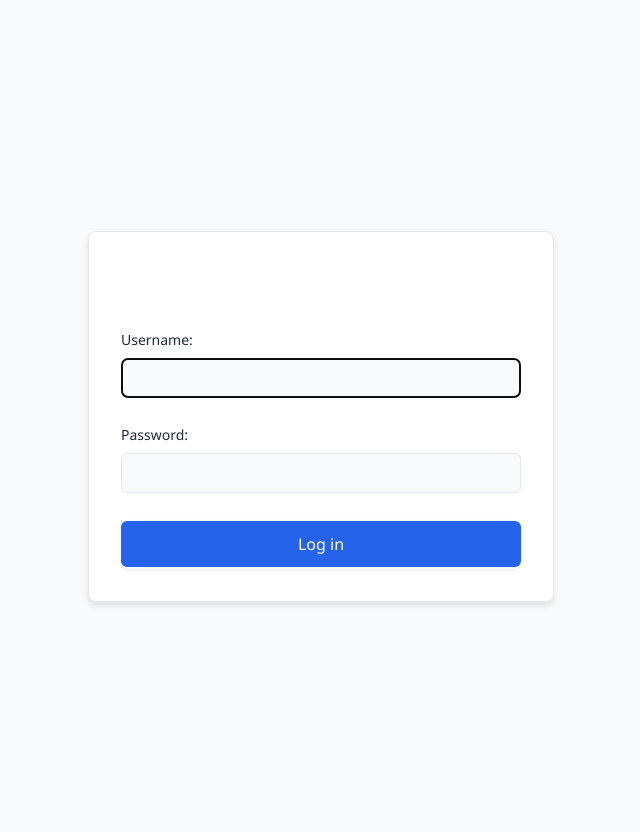
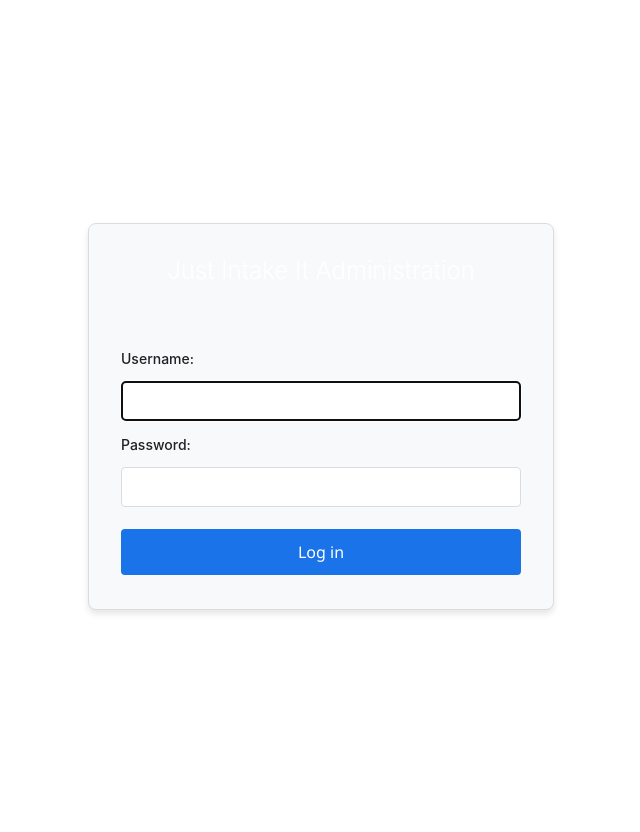
Before and after one commit to JustCodeIt760/JustIntakeIt, a Django app: a page that uses project_initiation/templates/admin/login.html in a window 1280 px wide. Shown: the whole page, without its empty margins (319-959 px from the left). Run offline with Django 5.2, Linux system fonts and the light colour scheme.

Commit message:
admin styling

```diff
--- a/project_initiation/templates/admin/base_site.html
+++ b/project_initiation/templates/admin/base_site.html
@@ -6,152 +6,108 @@
 {% block extrastyle %}
 <style>
     :root {
-        --primary: #2563eb;
-        --secondary: #64748b;
-        --accent: #3b82f6;
-        --primary-fg: #fff;
-        --body-fg: #1e293b;
-        --body-bg: #f8fafc;
-        --header-color: #fff;
-        --darkened-bg: #f1f5f9;
+        --primary-color: #1a73e8;
+        --secondary-color: #5f6368;
+        --success-color: #34a853;
+        --warning-color: #fbbc05;
+        --error-color: #ea4335;
+        --background-color: #ffffff;
+        --surface-color: #f8f9fa;
+        --text-color: #202124;
+        --border-color: #dadce0;
     }
 
-    /* Header */
-    #header {
-        background: var(--primary);
-        color: var(--header-color);
-        padding: 1rem;
-    }
-    #header a:link, #header a:visited {
-        color: var(--header-color);
+    @media (prefers-color-scheme: dark) {
+        :root {
+            --primary-color: #8ab4f8;
+            --secondary-color: #9aa0a6;
+            --success-color: #81c995;
+            --warning-color: #fdd663;
+            --error-color: #f28b82;
+            --background-color: #202124;
+            --surface-color: #292a2d;
+            --text-color: #e8eaed;
+            --border-color: #3c4043;
+        }
     }
 
-    /* Branding */
-    #branding h1 {
-        font-weight: 600;
-        font-size: 1.5rem;
+    body {
+        background-color: var(--background-color);
+        color: var(--text-color);
+        font-family: -apple-system, BlinkMacSystemFont, "Segoe UI", Roboto, Oxygen-Sans, Ubuntu, Cantarell, "Helvetica Neue", sans-serif;
     }
 
-    /* Content */
-    #content {
-        padding: 1.5rem;
+    #header {
+        background: var(--surface-color);
+        color: var(--text-color);
+        border-bottom: 1px solid var(--border-color);
+        padding: 1rem 2rem;
     }
 
-    /* Forms */
-    .module {
-        background: white;
-        border-radius: 0.5rem;
-        box-shadow: 0 1px 3px rgba(0,0,0,0.1);
-        margin-bottom: 1.5rem;
-        padding: 1rem;
+    #branding h1 {
+        color: var(--primary-color);
     }
 
-    .submit-row {
-        background: white;
-        border: none;
+    .module h2, .module caption {
+        background: var(--surface-color);
+        color: var(--text-color);
         padding: 1rem;
-        border-radius: 0.5rem;
+        border-radius: 8px 8px 0 0;
+    }
+
+    .module {
+        background: var(--surface-color);
+        border: 1px solid var(--border-color);
+        border-radius: 8px;
+        margin-bottom: 1.5rem;
         box-shadow: 0 1px 3px rgba(0,0,0,0.1);
     }
 
-    /* Buttons */
-    .button, input[type=submit], input[type=button], .submit-row input {
-        background: var(--primary);
+    .submit-row input {
+        background: var(--primary-color);
         color: white;
-        border-radius: 0.375rem;
-        padding: 0.5rem 1rem;
         border: none;
-        font-weight: 500;
+        padding: 0.75rem 1.5rem;
+        border-radius: 4px;
+        cursor: pointer;
         transition: background-color 0.2s;
     }
-    .button:hover, input[type=submit]:hover, input[type=button]:hover {
-        background: var(--accent);
-    }
-    .button.default {
-        background: var(--primary);
+
+    .submit-row input:hover {
+        background: var(--primary-color);
+        opacity: 0.9;
     }
 
-    /* Form Controls */
-    select, textarea, input[type="text"], input[type="password"],
-    input[type="email"], input[type="number"], input[type="url"],
-    input[type="tel"], input[type="date"], input[type="time"] {
-        border: 1px solid #e2e8f0;
-        border-radius: 0.375rem;
-        padding: 0.5rem;
-        font-size: 0.875rem;
-        width: 100%;
-        max-width: 500px;
+    .button, input[type=submit], input[type=button], .submit-row input {
+        background: var(--primary-color);
+        color: white;
+        border: none;
+        padding: 0.75rem 1.5rem;
+        border-radius: 4px;
+        cursor: pointer;
     }
 
-    /* Tables */
-    #changelist table {
-        border-radius: 0.5rem;
-        overflow: hidden;
-    }
-    #changelist table thead th {
-        background: var(--darkened-bg);
-        padding: 0.75rem;
-    }
-    #changelist table tbody td {
-        padding: 0.75rem;
+    select {
+        padding: 0.5rem;
+        border: 1px solid var(--border-color);
+        border-radius: 4px;
+        background: var(--background-color);
+        color: var(--text-color);
     }
 
     /* Mobile Responsiveness */
-    @media (max-width: 768px) {
+    @media (max-width: 767px) {
         #header {
-            padding: 0.75rem;
-        }
-        #branding h1 {
-            font-size: 1.25rem;
-        }
-        #content {
             padding: 1rem;
         }
+
         .module {
-            padding: 0.75rem;
+            margin: 0 1rem 1rem;
         }
-        .submit-row {
-            padding: 0.75rem;
-        }
-        .button, input[type=submit], input[type=button], .submit-row input {
+
+        .submit-row input {
             width: 100%;
             margin-bottom: 0.5rem;
-        }
-        #changelist table {
-            display: block;
-            overflow-x: auto;
-        }
-        .form-row {
-            padding: 0.5rem 0;
-        }
-    }
-
-    /* Dark Mode Support */
-    @media (prefers-color-scheme: dark) {
-        :root {
-            --primary: #3b82f6;
-            --secondary: #94a3b8;
-            --accent: #60a5fa;
-            --body-fg: #f8fafc;
-            --body-bg: #0f172a;
-            --darkened-bg: #1e293b;
-        }
-
-        body {
-            background: var(--body-bg);
-            color: var(--body-fg);
-        }
-
-        .module, .submit-row {
-            background: var(--darkened-bg);
-        }
-
-        select, textarea, input[type="text"], input[type="password"],
-        input[type="email"], input[type="number"], input[type="url"],
-        input[type="tel"], input[type="date"], input[type="time"] {
-            background: var(--body-bg);
-            border-color: #334155;
-            color: var(--body-fg);
         }
     }
 </style>
@@ -159,9 +115,7 @@
 
 {% block branding %}
 <h1 id="site-name">
-    <a href="{% url 'admin:index' %}">
-        Project Initiation System
-    </a>
+    <a href="{% url 'admin:index' %}">Just Intake It Administration</a>
 </h1>
 {% endblock %}
 
--- a/project_initiation/templates/admin/login.html
+++ b/project_initiation/templates/admin/login.html
@@ -5,28 +5,31 @@
 {{ block.super }}
 <style>
     body.login {
-        background: #f8fafc;
+        background: var(--background-color);
         display: flex;
         align-items: center;
         justify-content: center;
         min-height: 100vh;
+        margin: 0;
         padding: 1rem;
     }
 
     .login #container {
-        background: white;
-        border-radius: 0.5rem;
+        background: var(--surface-color);
+        border: 1px solid var(--border-color);
+        border-radius: 8px;
+        padding: 2rem;
+        width: 100%;
+        max-width: 400px;
         box-shadow: 0 4px 6px rgba(0, 0, 0, 0.1);
-        padding: 2rem;
-        max-width: 400px;
-        width: 100%;
-        margin: 0;
     }
 
     .login #header {
         padding: 0;
         background: transparent;
+        border: none;
         margin-bottom: 2rem;
+        text-align: center;
     }
 
     .login #content {
@@ -34,97 +37,72 @@
     }
 
     .login #branding {
-        text-align: center;
+        margin-bottom: 1.5rem;
     }
 
     .login #branding h1 {
-        color: var(--primary);
+        color: var(--primary-color);
         font-size: 1.5rem;
         margin: 0;
-        padding: 0;
     }
 
-    .login .form-row {
-        padding: 0;
-        margin-bottom: 1.5rem;
+    .form-row {
+        padding: 0.5rem 0;
+        display: flex;
+        flex-direction: column;
     }
 
-    .login .form-row label {
-        display: block;
-        padding: 0;
-        line-height: 1.5;
+    .form-row label {
         margin-bottom: 0.5rem;
-        color: var(--body-fg);
-        font-size: 0.875rem;
+        color: var(--text-color);
         font-weight: 500;
     }
 
-    .login .form-row input {
+    .form-row input {
         padding: 0.75rem;
-        border: 1px solid #e2e8f0;
-        border-radius: 0.375rem;
+        border: 1px solid var(--border-color);
+        border-radius: 4px;
+        background: var(--background-color);
+        color: var(--text-color);
         width: 100%;
         font-size: 1rem;
     }
 
-    .login .submit-row {
-        padding: 0;
+    .submit-row {
+        padding: 1rem 0 0;
         margin: 0;
         border: none;
         background: none;
         text-align: center;
     }
 
-    .login .submit-row input {
+    .submit-row input {
         width: 100%;
         padding: 0.75rem;
-        background: var(--primary);
+        background: var(--primary-color);
         color: white;
         border: none;
-        border-radius: 0.375rem;
-        font-weight: 500;
+        border-radius: 4px;
         font-size: 1rem;
         cursor: pointer;
         transition: background-color 0.2s;
     }
 
-    .login .submit-row input:hover {
-        background: var(--accent);
+    .submit-row input:hover {
+        opacity: 0.9;
     }
 
-    .login .errornote {
-        background: #fee2e2;
-        border: 1px solid #fecaca;
-        color: #dc2626;
-        padding: 0.75rem;
-        border-radius: 0.375rem;
-        margin-bottom: 1.5rem;
+    .errornote {
+        background: var(--error-color);
+        color: white;
+        padding: 1rem;
+        border-radius: 4px;
+        margin-bottom: 1rem;
         font-size: 0.875rem;
     }
 
-    @media (prefers-color-scheme: dark) {
-        body.login {
-            background: var(--body-bg);
-        }
-
-        .login #container {
-            background: var(--darkened-bg);
-        }
-
-        .login .form-row input {
-            background: var(--body-bg);
-            border-color: #334155;
-            color: var(--body-fg);
-        }
-
-        .login .errornote {
-            background: #450a0a;
-            border-color: #7f1d1d;
-            color: #fecaca;
-        }
-    }
-
-    @media (max-width: 768px) {
+    /* Mobile Responsiveness */
+    @media (max-width: 767px) {
         body.login {
             padding: 1rem;
         }
```
Also changed, not shown: project_initiation/templates/admin/change_list.html (+73 -96 lines).
